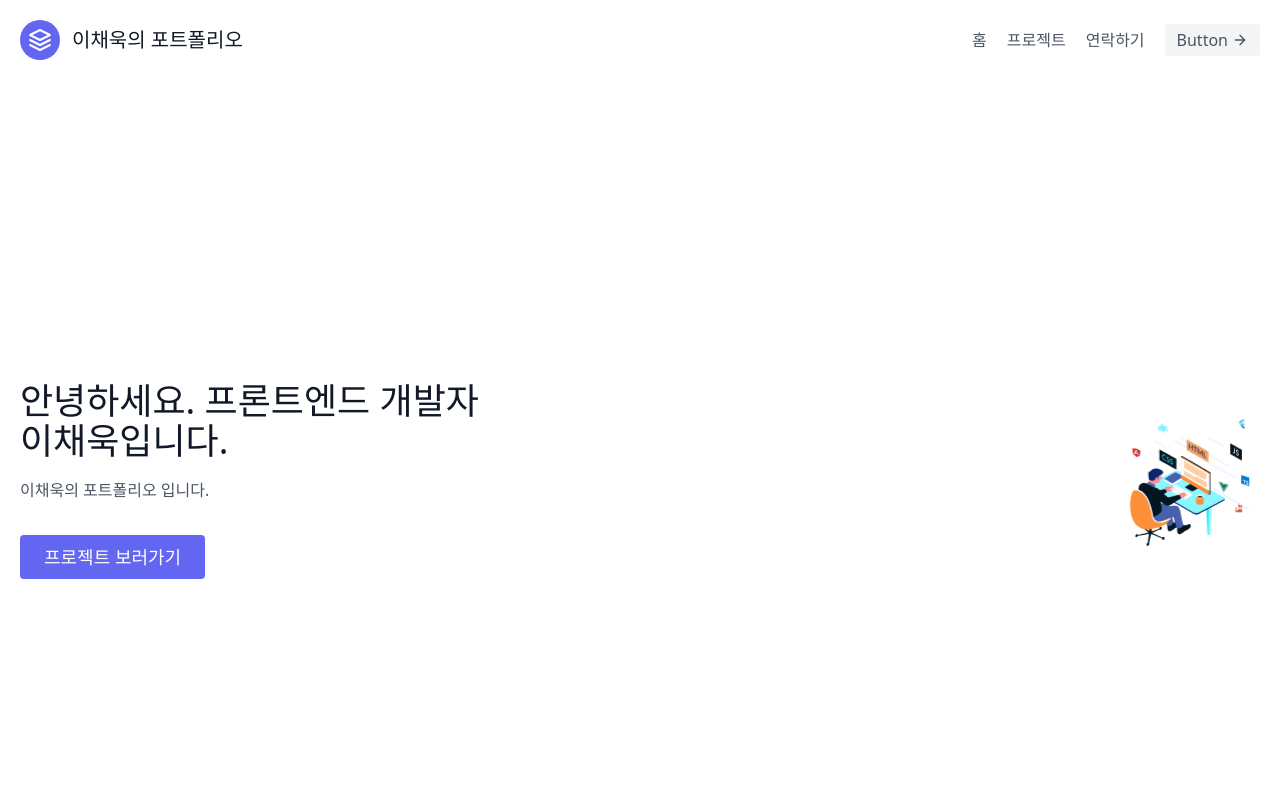
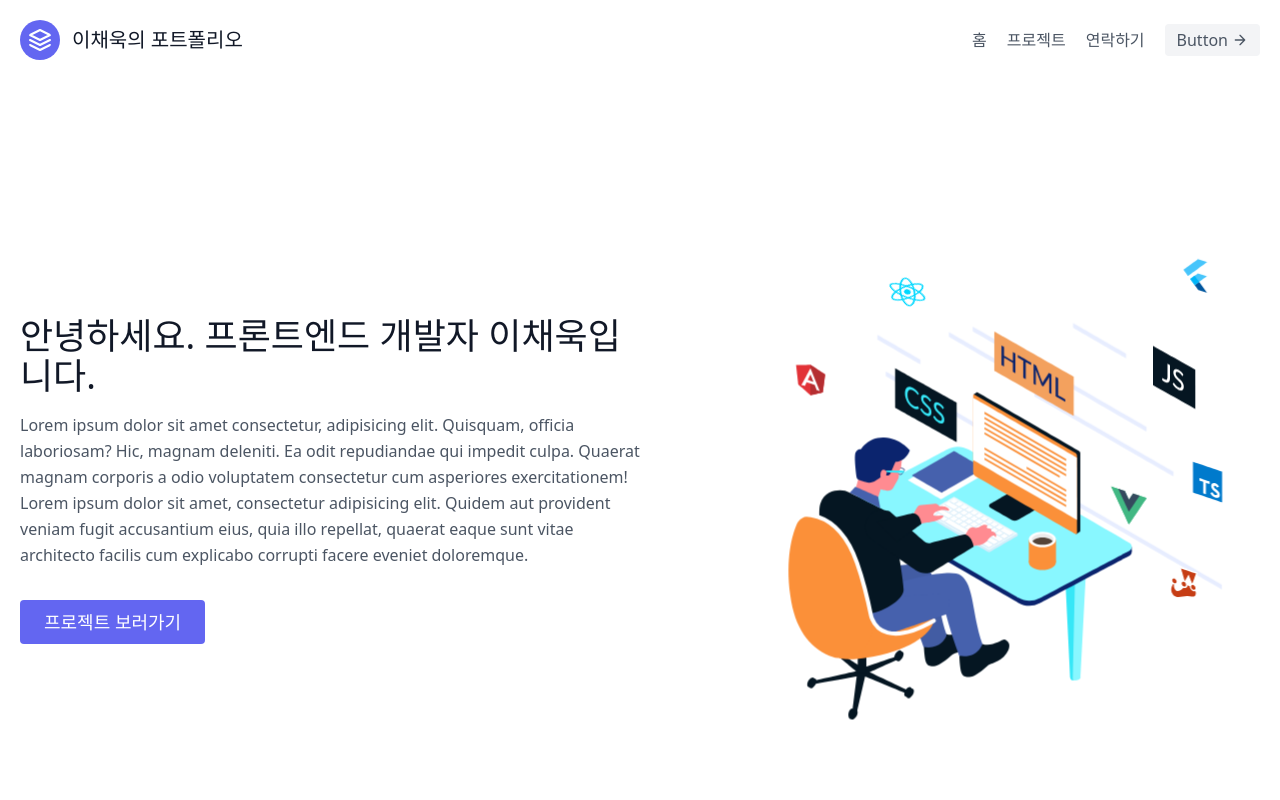
Before and after one commit to codnr98/next-portfolio, a Next.js app: page / in a window 1280 px wide. Shown: the top 800 px of the page. Built offline with nearby package versions, Linux system fonts and the light colour scheme.

Commit message:
design: Animation 스타일 수정

```diff
--- a/components/home/animation.tsx
+++ b/components/home/animation.tsx
@@ -3,13 +3,6 @@ import Lottie from 'react-lottie-player'
 import lottieJson from '../../public/animation_llaidurc.json'
 
 const Animation = () => {
-  return (
-    <Lottie
-      loop
-      animationData={lottieJson}
-      play
-      style={{ width: 150, height: 150 }}
-    />
-  )
+  return <Lottie loop animationData={lottieJson} play />
 }
 export default Animation
--- a/components/home/hero.tsx
+++ b/components/home/hero.tsx
@@ -1,3 +1,5 @@
+import Animation from './animation'
+
 const Hero = () => {
   return (
     <>
@@ -6,14 +8,24 @@ const Hero = () => {
           안녕하세요. 프론트엔드 개발자 이채욱입니다.
           <br className="hidden lg:inline-block" />
         </h1>
-        <p className="mb-8 leading-relaxed">이채욱의 포트폴리오 입니다.</p>
+        <p className="mb-8 leading-relaxed">
+          Lorem ipsum dolor sit amet consectetur, adipisicing elit. Quisquam,
+          officia laboriosam? Hic, magnam deleniti. Ea odit repudiandae qui
+          impedit culpa. Quaerat magnam corporis a odio voluptatem consectetur
+          cum asperiores exercitationem! Lorem ipsum dolor sit amet, consectetur
+          adipisicing elit. Quidem aut provident veniam fugit accusantium eius,
+          quia illo repellat, quaerat eaque sunt vitae architecto facilis cum
+          explicabo corrupti facere eveniet doloremque.
+        </p>
         <div className="flex justify-center">
           <button className="inline-flex text-white bg-indigo-500 border-0 py-2 px-6 focus:outline-none hover:bg-indigo-600 rounded text-lg">
             프로젝트 보러가기
           </button>
         </div>
       </div>
-      <div className="lg:max-w-lg lg:w-full md:w-1/2 w-5/6" />
+      <div className="lg:max-w-lg lg:w-full md:w-1/2 w-5/6">
+        <Animation />
+      </div>
     </>
   )
 }
--- a/pages/index.tsx
+++ b/pages/index.tsx
@@ -1,7 +1,6 @@
 import Head from 'next/head'
 import Layout from '@/components/layout'
 import Hero from '@/components/home/hero'
-import Animation from '@/components/home/animation'
 
 const Home = () => {
   return (
@@ -13,7 +12,6 @@ const Home = () => {
       <section className="flex min-h-screen flex-col items-center justify-center   text-gray-600 body-font">
         <div className="container mx-auto flex px-5 py-24 md:flex-row flex-col items-center">
           <Hero />
-          <Animation />
         </div>
       </section>
     </Layout>
```
